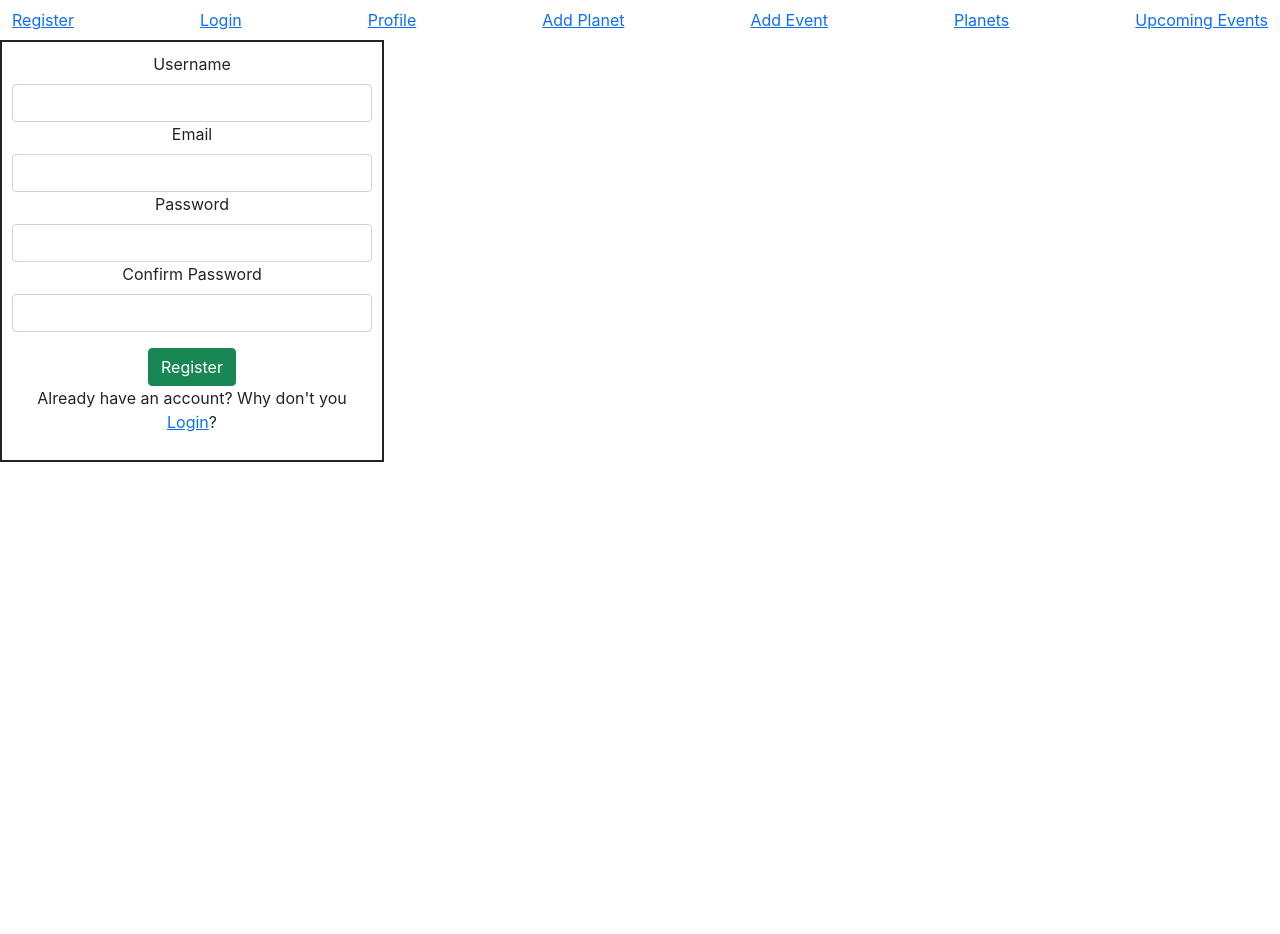
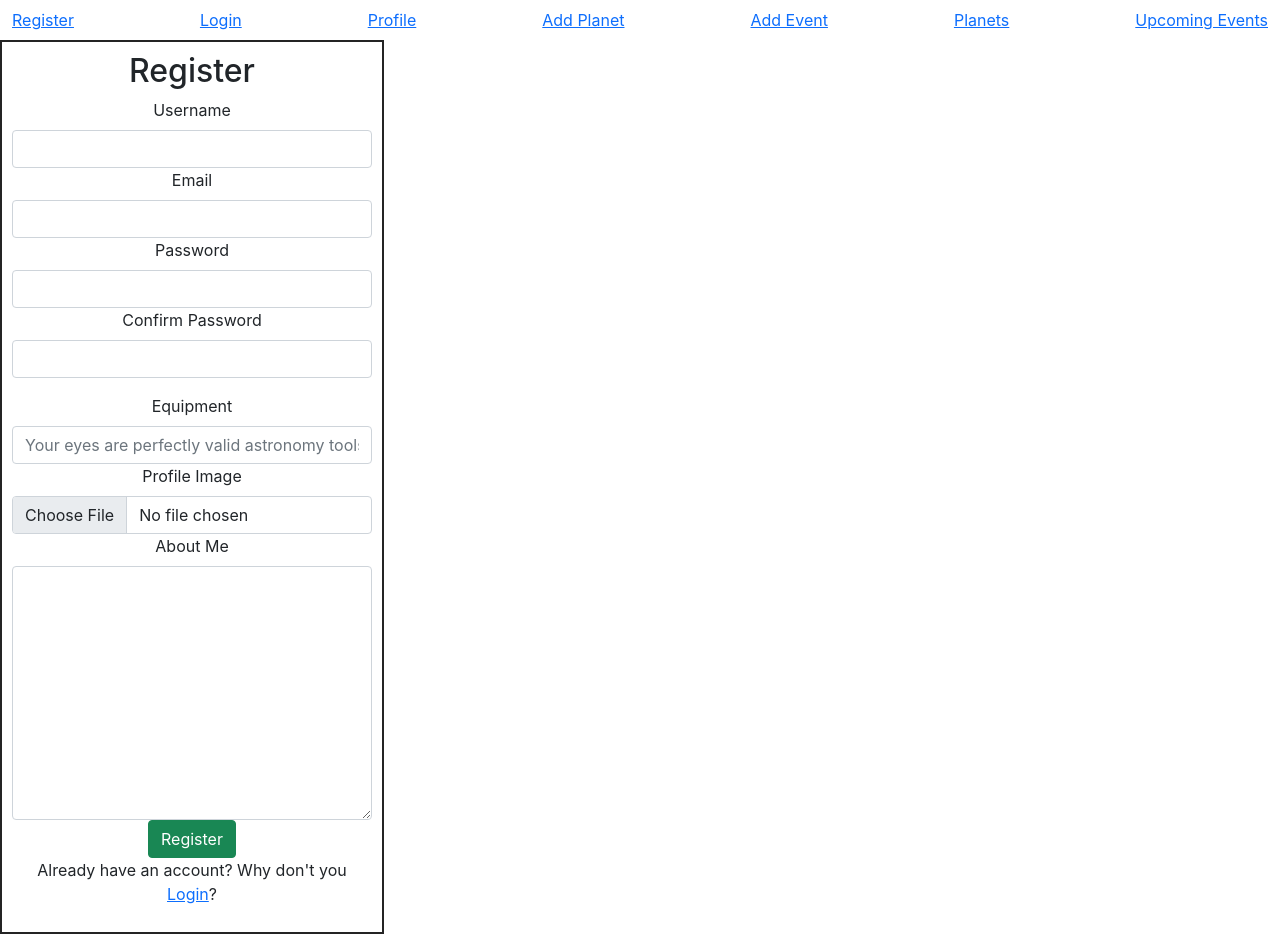
Before and after one commit to PatrickBoynton/night_watch, a React (Create React App) app in the folder frontend/static/: page /register in a window 1280 px wide. Before the commit the page ends 800 px from the top, so only its background shows below. Built offline with nearby package versions, Linux system fonts and the light colour scheme.

Commit message:
Added the remaining forms.

```diff
--- a/frontend/static/src/components/user/Register.js
+++ b/frontend/static/src/components/user/Register.js
@@ -59,6 +59,7 @@ class Register extends Component {
         return (
             <>
                 <form className="login-register" onSubmit={(e) => this.handleSubmit(e)}>
+                    <h2>Register</h2>
                     {this.state.usernameStatus !== '' ? <div>{this.state.usernameStatus}</div> : null}
                     <label className="form-label" htmlFor="username">Username</label>
                     <input onChange={this.handleInput} value={this.state.username} className="form-control" type="text"
@@ -78,6 +79,16 @@ class Register extends Component {
                     <label className="form-label" htmlFor="password2">Confirm Password</label>
                     <input onChange={this.handleInput} value={this.state.password2} className="form-control mb-3"
                            type="password" name="password2"/>
+
+                    <label className="form-label" htmlFor="equipment">Equipment</label>
+                    <input className="form-control" type="text" name="equipent" placeholder="Your eyes are perfectly valid astronomy tools."/>
+
+                    <label className="form-label" htmlFor="profile_picture">Profile Image</label>
+                    <input className="form-control" type="file" name="profile_picture" id=""/>
+
+                    <label className="form-label" htmlFor="about_me">About Me</label>
+                    <textarea className="form-control" name="about_me" cols="30" rows="10">
+                    </textarea>
                     <button className="btn btn-success" type="submit">Register</button>
                     <p>Already have an account? Why don't you <Link to="/login">Login</Link>? </p>
                 </form>
```
